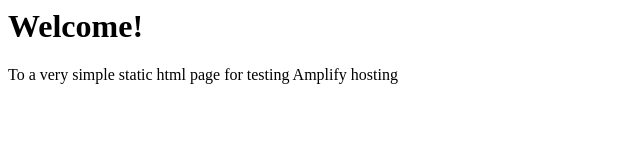
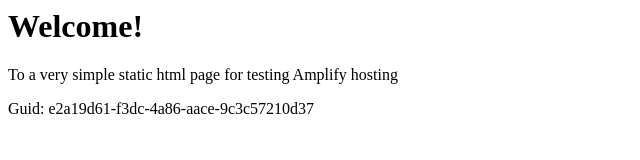
Before and after one commit to aws-aemilia-lhr/Github-PR-Commit-Integration-Test-DoNotTouch-v1-prod-eu-west-2, a website: page src/index.html in a window 1280 px wide. Shown: the whole page, without its empty margins (0-640 px from the left). Drawn offline with Linux system fonts and the light colour scheme.

Commit message:
commit from integ tests

```diff
--- a/src/index.html
+++ b/src/index.html
@@ -1,3 +1,5 @@
+
+
 <html lang="en">
 
 <head>
@@ -10,6 +12,6 @@
 <body>
     <h1>Welcome!</h1>
     <p>To a very simple static html page for testing Amplify hosting</p>
-</body>
+    <p>Guid: e2a19d61-f3dc-4a86-aace-9c3c57210d37</p></body>
 
 </html>
```
